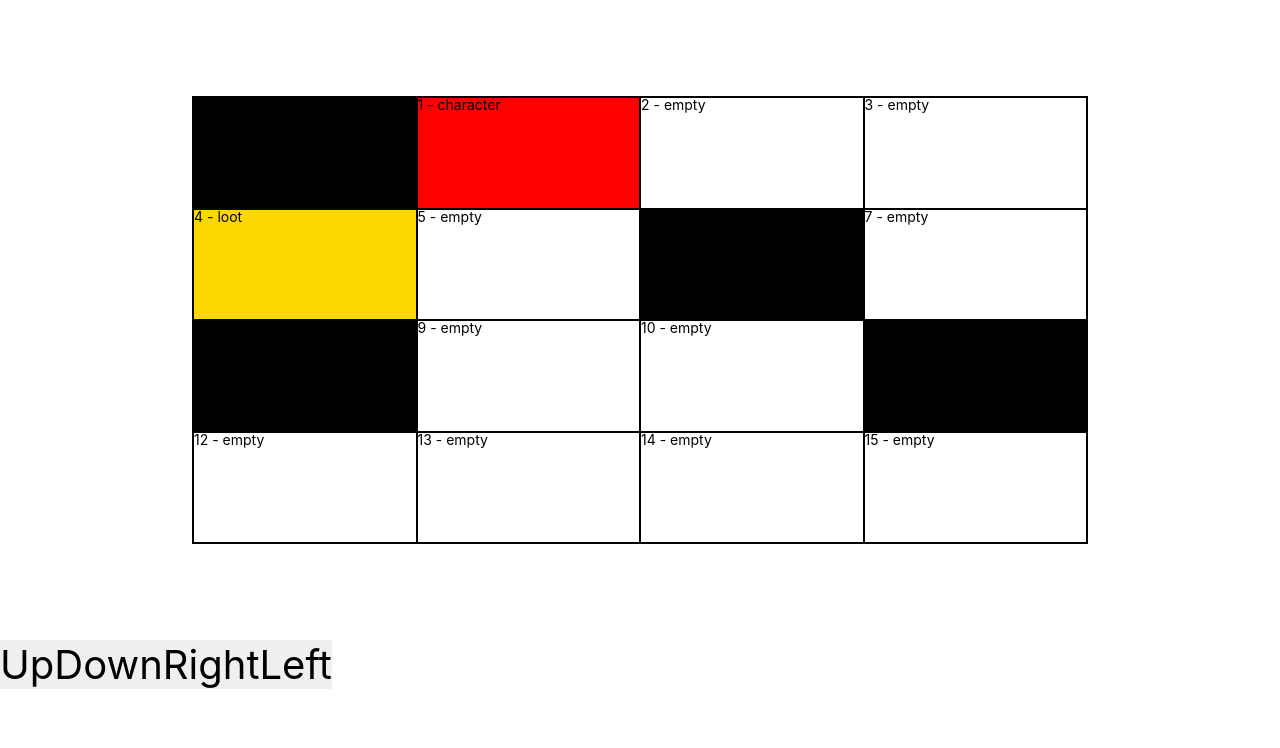
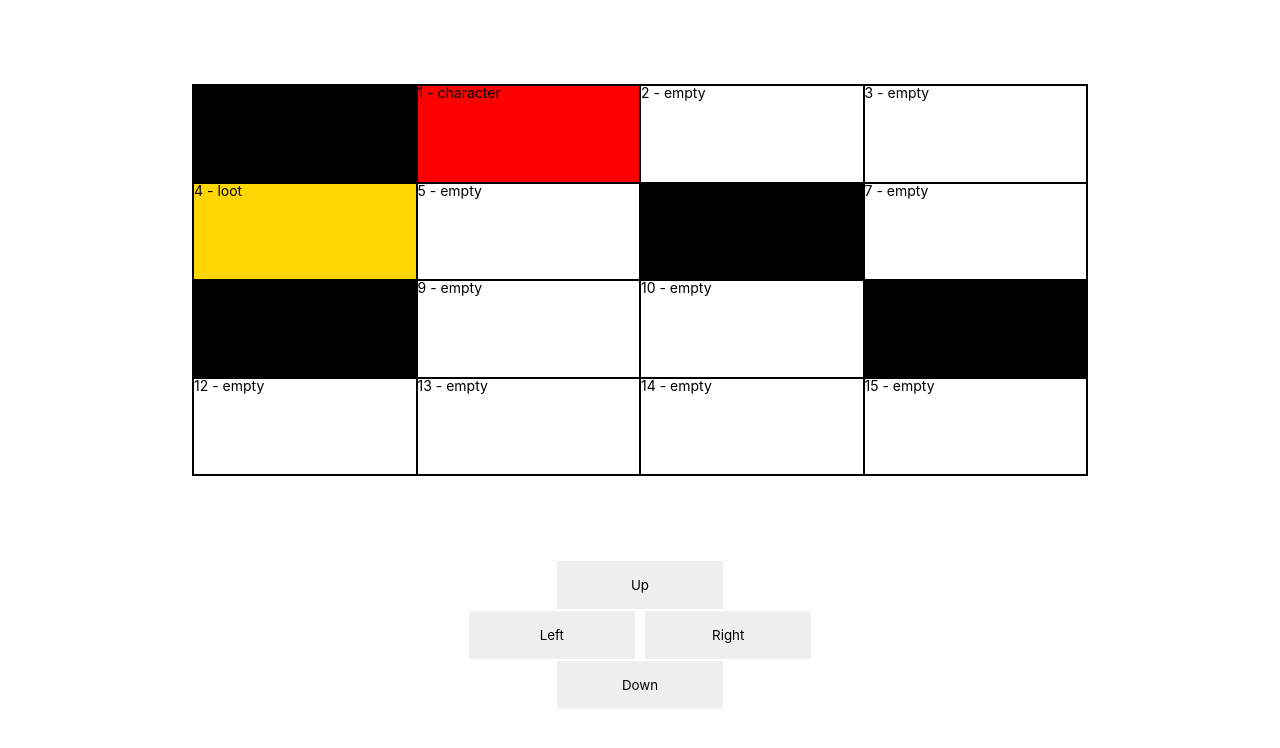
Before and after one commit to Yueuwu/labyrinth_game, a React (Create React App) app: page / in a window 1280 px wide. Shown: the top 748 px of the page. Built offline with nearby package versions, Linux system fonts and the light colour scheme.

Commit message:
made up buttons

```diff
--- /dev/null
+++ b/src/App.module.css
@@ -0,0 +1,27 @@
+.wrapper{
+    display: flex;
+    justify-content: center;
+    height: 20vh;
+    padding-bottom: 10px;
+}
+.wrap{
+    width: 50%;
+    display: flex;
+    align-items: center;
+    justify-content: space-around;
+    flex-direction: column;
+}
+.btnBlock{
+    text-align: center;
+}
+.middleBtnBlock{
+    display: flex;
+    flex-direction: row;
+}
+.btn{
+    width: 13vw;
+    height: 6vh;
+}
+.btn:nth-child(2){
+    margin-left: 10px;
+}
--- a/src/App.tsx
+++ b/src/App.tsx
@@ -4,6 +4,7 @@ import {useSelector} from "react-redux";
 import {gameSelector, stepDown, stepLeft, stepRight, stepUp} from "./redux/gameSlice";
 import FieldWrapper from "./components/gameField/fieldWrapper";
 import './App.css'
+import style from './App.module.css'
 
 const App: React.FC = () => {
     const dispatch = useAppDispatch()
@@ -23,7 +24,6 @@ const App: React.FC = () => {
         document.addEventListener('keydown', buttonClickHandler)
     })
     const buttonClickHandler = (e: any) => {
-        console.log('Click: ', e.key)
         switch (e.key){
             case 'ArrowUp': up(); document.removeEventListener('keydown', buttonClickHandler); break
             case 'ArrowDown': down(); document.removeEventListener('keydown', buttonClickHandler); break
@@ -32,13 +32,24 @@ const App: React.FC = () => {
         }
     }
     const {isPassed} = useSelector(gameSelector)
+    isPassed && window.location.reload()
     return (
-        <div >
+        <div>
             <FieldWrapper/>
-            <button style={{fontSize: 40, color: 'black'}} onClick={up}>Up</button>
-            <button style={{fontSize: 40, color: 'black'}} onClick={down}>Down</button>
-            <button style={{fontSize: 40, color: 'black'}} onClick={right}>Right</button>
-            <button style={{fontSize: 40, color: 'black'}} onClick={left}>Left</button>
+            <div className={style.wrapper}>
+                <div className={style.wrap}>
+                    <div className={style.btnBlock}>
+                        <button className={style.btn} onClick={up}>Up</button>
+                    </div>
+                    <div className={style.middleBtnBlock}>
+                        <button className={style.btn} onClick={left}>Left</button>
+                        <button className={style.btn} onClick={right}>Right</button>
+                    </div>
+                    <div className={style.btnBlock}>
+                        <button className={style.btn} onClick={down}>Down</button>
+                    </div>
+                </div>
+            </div>
         </div>
     );
 }
--- a/src/components/styles/fieldWrapper.module.css
+++ b/src/components/styles/fieldWrapper.module.css
@@ -1,6 +1,6 @@
 .wrapper{
     width: 100%;
-    height: 80vh;
+    height: 70vh;
     display: flex;
     justify-content: center;
     align-items: center;
```
